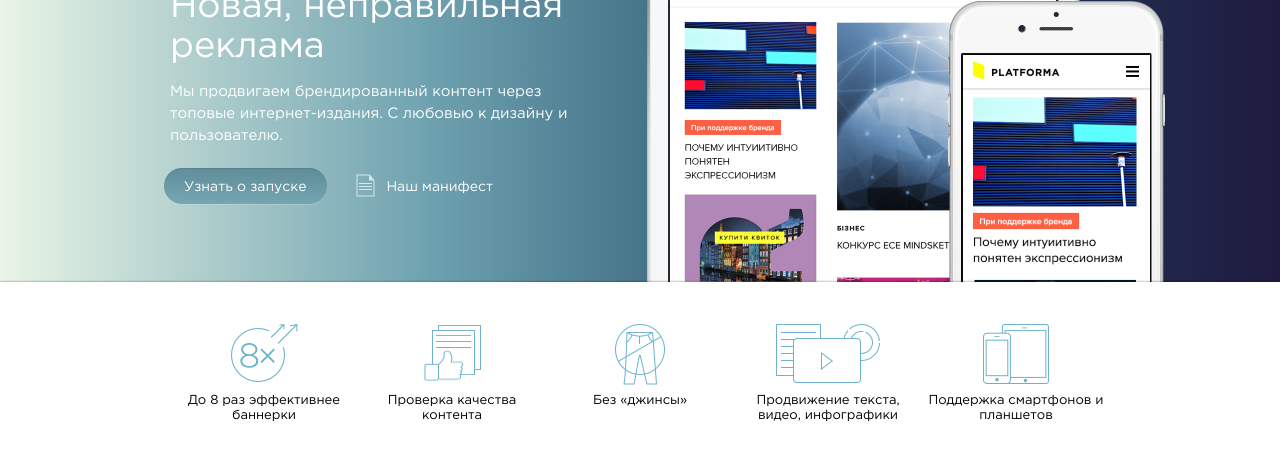
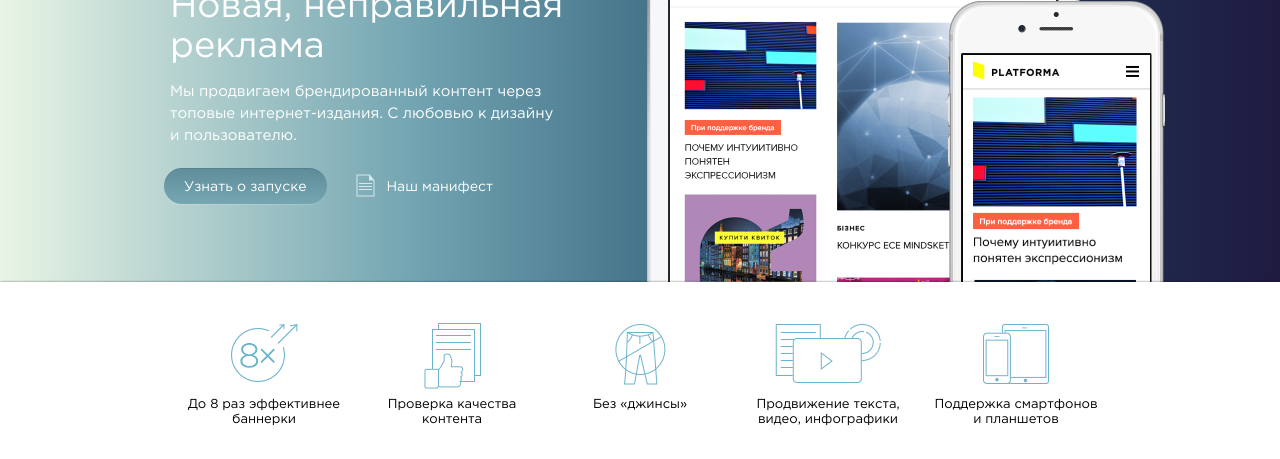
Before and after one commit to infeedl/infeedl-landing, a Jekyll site: the page built from index.html, in a window 1280 px wide. Shown: the part 438-897 px from the top of the page. Built offline with Jekyll 4.4.1, drawn with Linux system fonts in a browser that asks for light colours.

Commit message:
icons and text fix

```diff
--- a/_includes/index.html
+++ b/_includes/index.html
@@ -15,7 +15,7 @@
     <div class="content">
       <div class="hero">
         <h1>Новая, неправильная реклама</h1>
-        <p>Мы продвигаем брендированный контент через топовые интернет-издания. С любовью к дизайну и пользователю.</p>
+        <p>Мы продвигаем брендированный контент через топовые интернет-издания. С любовью к дизайну и&nbsp;пользователю.</p>
         <div class="btns">
           <button class="launch">Узнать о запуске</button>
           <button class="manifesto">Наш манифест</button>
@@ -33,7 +33,7 @@
       <li class="icon02"><span>Проверка качества контента</span></li>
       <li class="icon03"><span>Без «джинсы»</span></li>
       <li class="icon04"><span>Продвижение текста, видео, инфографики</span></li>
-      <li class="icon05"><span>Поддержка смартфонов и планшетов</span></li>
+      <li class="icon05"><span>Поддержка смартфонов и&nbsp;планшетов</span></li>
     </ul>
   </div>
 </section>
--- a/css/application.scss
+++ b/css/application.scss
@@ -255,17 +255,17 @@ html, body {
 
       &.icon02 {
         background: url(/images/icon02.png) no-repeat center 20%;
-        background-size: 57px 56px;
+        background-size: 57px 66px;
       }
 
       &.icon03 {
         background: url(/images/icon03.png) no-repeat center 20%;
-        background-size: 50px 61px;
+        background-size: 51px 61px;
       }
 
       &.icon04 {
         background: url(/images/icon04.png) no-repeat center 20%;
-        background-size: 104px 59px;
+        background-size: 106px 59px;
       }
 
       &.icon05 {
@@ -279,6 +279,7 @@ html, body {
         top: 80px;
         width: 100%;
         text-align: center;
+        margin-top: 4px;
         font-size: $regular-font-size;
       }
     }
```
Also changed, not shown: images/icon02.png, images/icon03.png, images/icon04.png, images/icon05.png.
